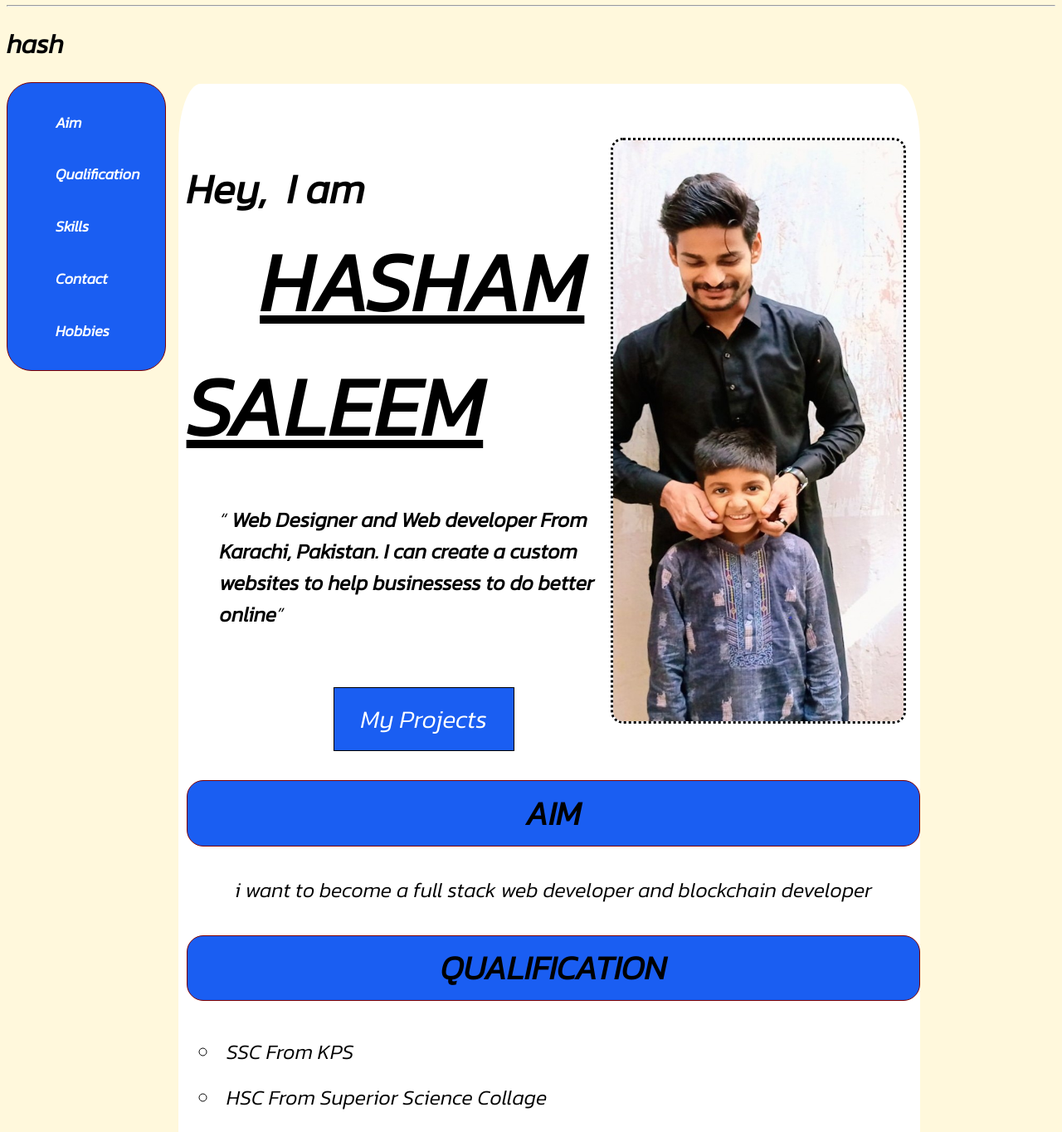
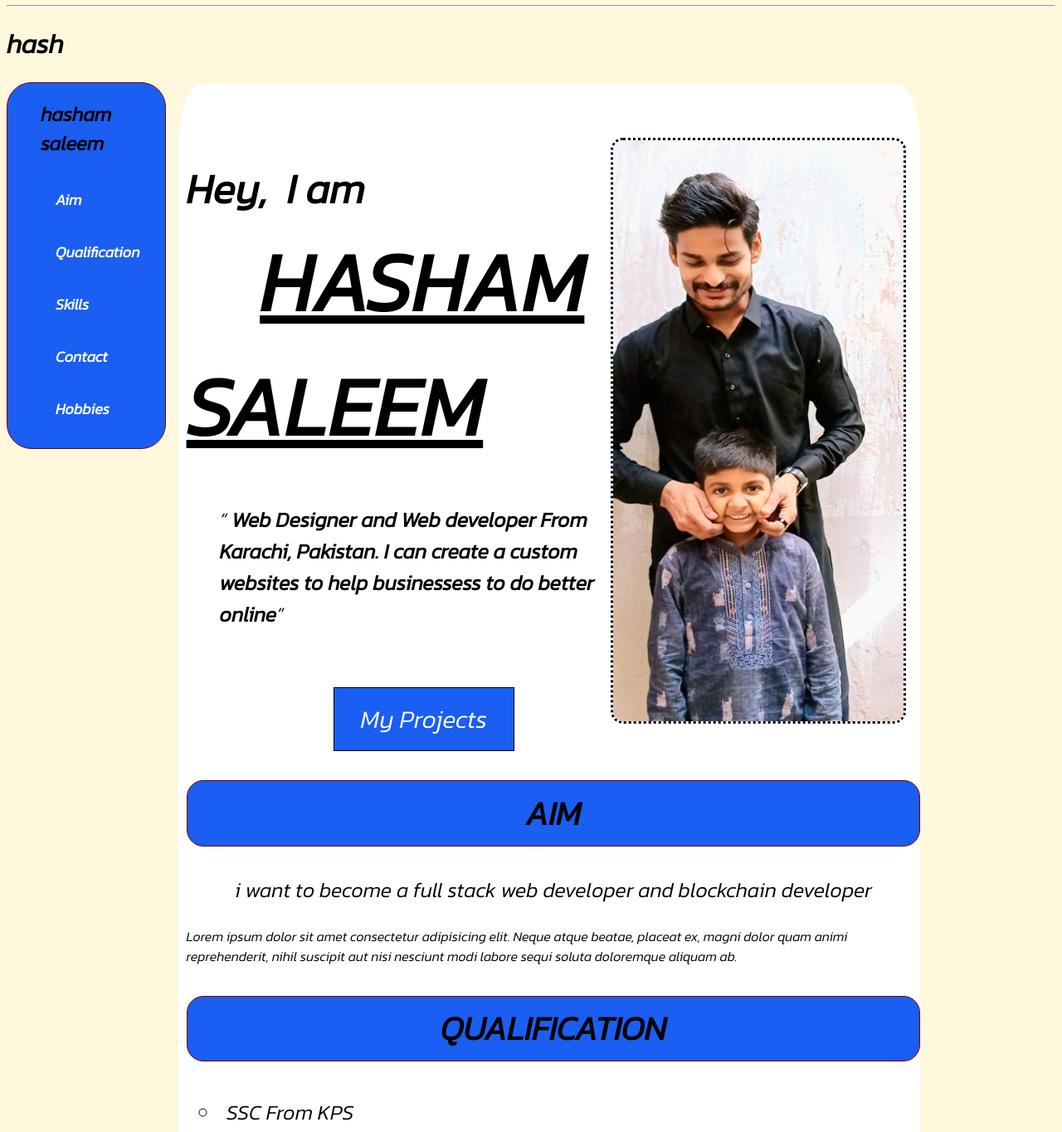
Before and after one commit to Hashamsaleem/portfolio, a plain HTML site: page index.html in a window 1280 px wide. Shown: the part 216-1580 px from the top of the page at 83% size. Drawn offline with Linux system fonts and the light colour scheme.

Commit message:
commints

```diff
--- a/index.html
+++ b/index.html
@@ -19,6 +19,7 @@
     <h1>hash</h1>
         <aside id="box">
             <ul type="box" id="Options">
+                <h1>hasham saleem</h1>
             <li><a href="#Aim">Aim</a></li>
             <li><a href="#QUA">Qualification</a></li>
             <li><a href="#SKI">Skills</a</li>
@@ -44,6 +45,7 @@
         </section>
             <section>
                 <div class="All">
+                    <p>Lorem ipsum dolor sit amet consectetur adipisicing elit. Neque atque beatae, placeat ex, magni dolor quam animi reprehenderit, nihil suscipit aut nisi nesciunt modi labore sequi soluta doloremque aliquam ab.</p>
                         <h2>Qualification</h2>
                         <ul class="Bullets" id="QUA">
                             <li >SSC From KPS</li>
```
